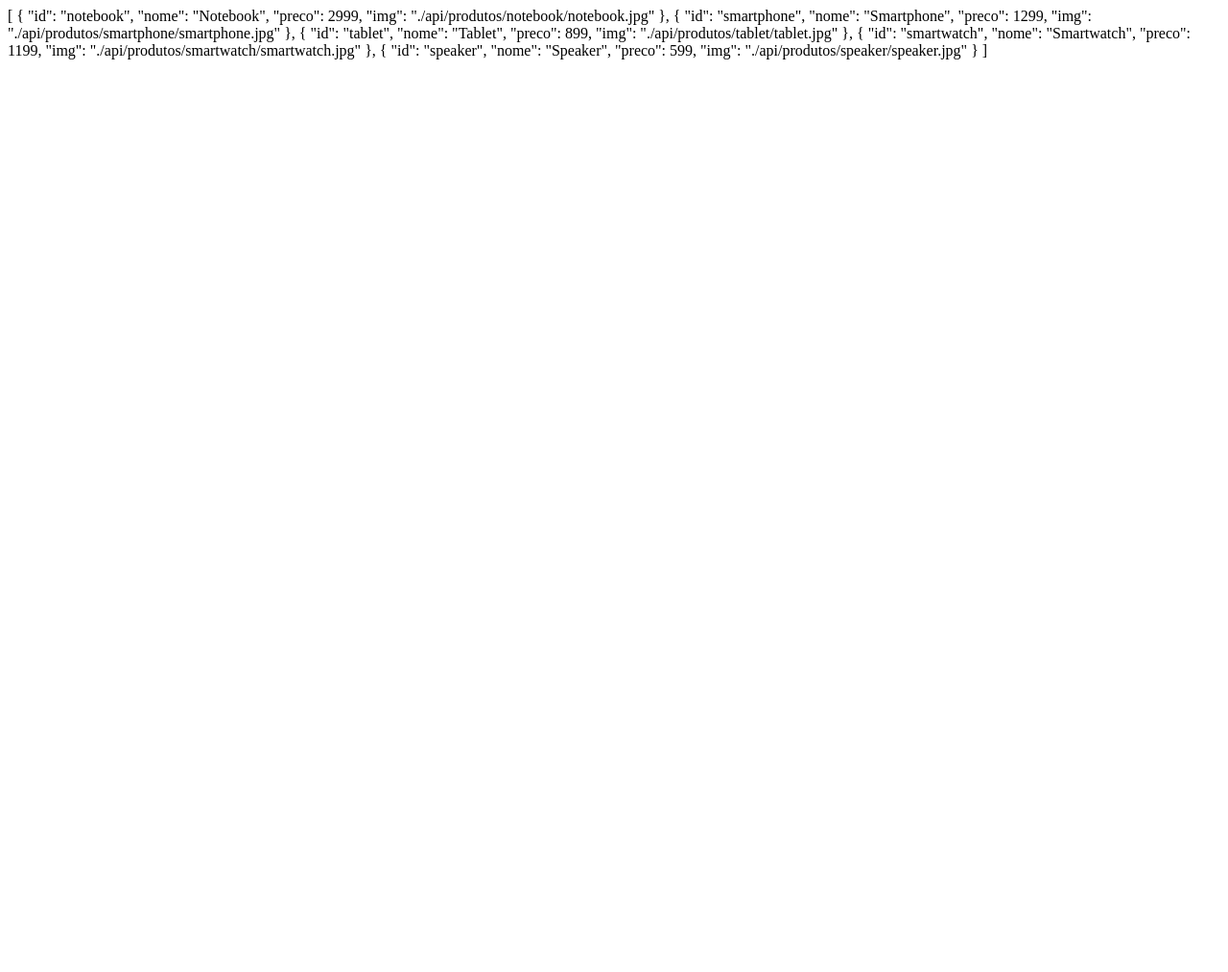
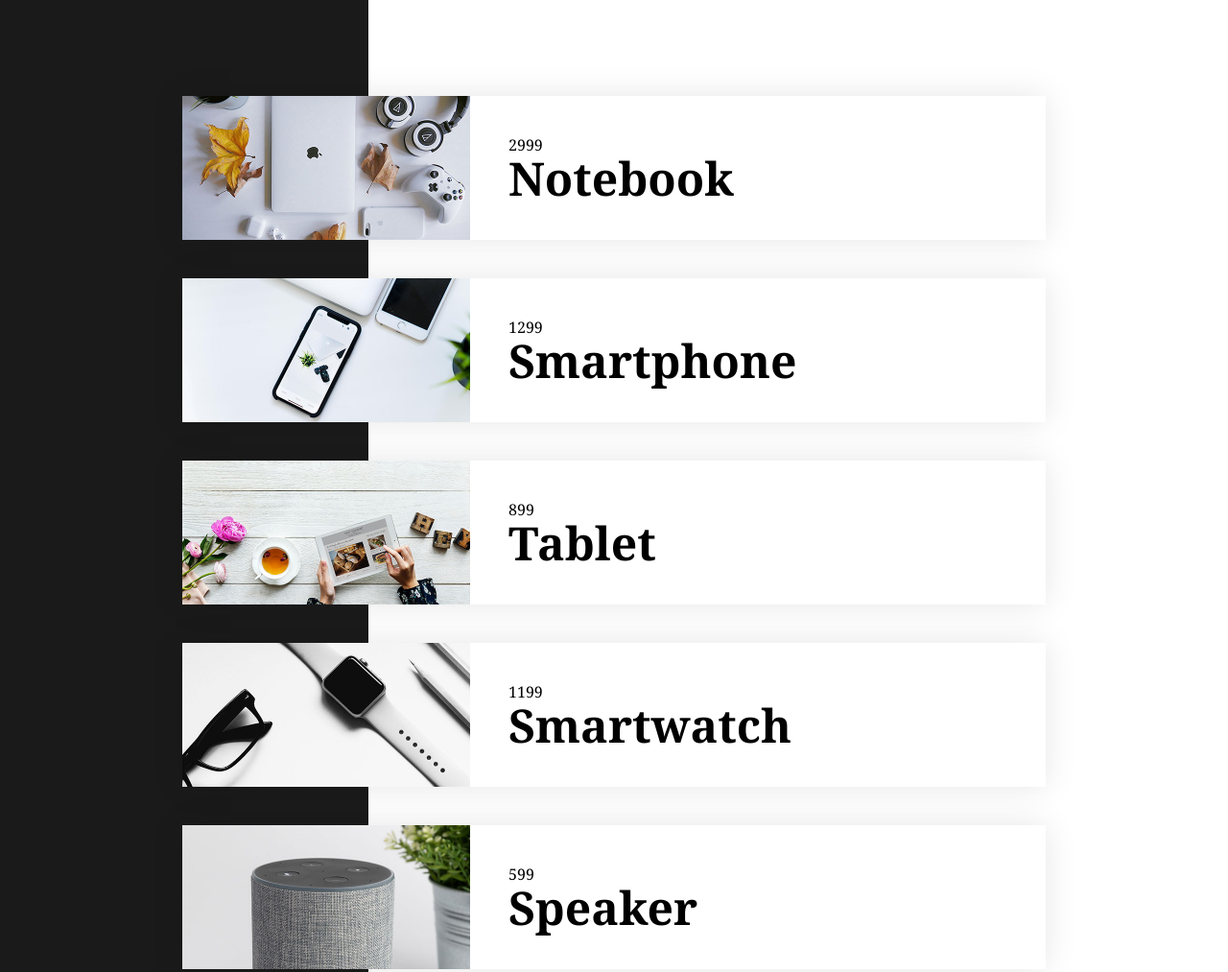
Before and after one commit to MatheusCBarreto/Techno, a plain HTML site: page index.html in a window 1280 px wide. Shown: the top 1013 px of the page at 96% size. Before the commit the page ends 800 px from the top, so only its background shows below. Drawn offline with Linux system fonts and the light colour scheme.

Commit message:
Page de produtos iniciada

```diff
--- a/index.html
+++ b/index.html
@@ -4,12 +4,23 @@
   <meta charset="UTF-8">
   <meta name="viewport" content="width=device-width, initial-scale=1.0">
   <script src="vue.min.js"></script>
+  <link rel="preconnect" href="https://fonts.googleapis.com">
+  <link rel="preconnect" href="https://fonts.gstatic.com" crossorigin>
+  <link href="https://fonts.googleapis.com/css2?family=Noto+Serif:wght@400;700&display=swap" rel="stylesheet">
   <link rel="stylesheet" href="/style.css">
   <title>Techno</title>
 </head>
 <body>
   <div id="app">
-    {{produtos}}
+    <section class="produtos">
+      <div v-for="produto in produtos" :key="produto.id" class="produto">
+        <img class="produto_img" :src="produto.img" alt="produto.nome">
+        <div class="produto_info">
+          <span class="produto_preco">{{produto.preco}}</span>
+          <h2 class="produto_titulo">{{produto.nome}}</h2>
+        </div>
+      </div>
+    </section>
   </div>
 
   <script src="./app.js"></script>
--- a/style.css
+++ b/style.css
@@ -0,0 +1,55 @@
+body,
+span,
+h1,
+h2,
+ul,
+li {
+  padding:0px;
+  margin: 0px;
+}
+
+ul {
+  list-style: none;
+}
+
+* {
+  box-sizing: border-box;
+}
+
+body {
+  background: linear-gradient(to right, #1a1a1a 30%, #ffffff 30%);
+  font-family: "Noto Serif" ;
+}
+
+#app {
+  padding: 0 80px;
+}
+
+/* Lista produtos*/
+
+.produtos {
+  max-width: 900px;
+  margin: 100px auto 0 auto;
+}
+
+.produto {
+  display: flex;
+  align-items: center;
+  margin-bottom: 40px;
+  background: #ffffff;
+  box-shadow: 0 0 2rem rgba(0, 0, 0, .1);
+}
+
+.produto_img {
+  max-width: 300px;
+  margin-right: 40px;
+}
+
+.produto_info {
+
+}
+
+.produto_titulo {
+  font-size: 3rem;
+  line-height: 1;
+}
```
